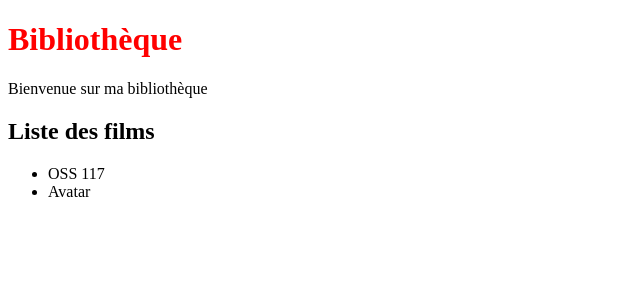
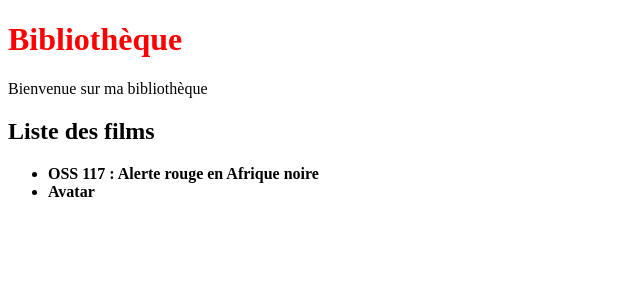
Before and after one commit to robinComa/formation-angular-10-2020, an Angular app: page / in a window 1280 px wide. Shown: the top 300 px of the page, without its empty margins (0-640 px from the left). Built offline with nearby package versions, Linux system fonts and the light colour scheme.

Commit message:
feat(Directives): bold

```diff
--- a/src/app/films/film-list/film-list.component.html
+++ b/src/app/films/film-list/film-list.component.html
@@ -1,6 +1,7 @@
 <h2>Liste des films</h2>
 
 <ul>
-  <li>OSS 117</li>
-  <li>Avatar</li>
+  <li *ngFor="let film of films" appFirstWordBold>
+    {{film.titre}}
+  </li>
 </ul>
--- a/src/app/films/film-list/film-list.component.ts
+++ b/src/app/films/film-list/film-list.component.ts
@@ -1,4 +1,6 @@
 import { Component, OnInit } from '@angular/core';
+import { Film } from '../shared/film';
+import { FilmService } from '../shared/film.service';
 
 @Component({
   selector: 'app-film-list',
@@ -7,9 +9,13 @@ import { Component, OnInit } from '@angular/core';
 })
 export class FilmListComponent implements OnInit {
 
-  constructor() { }
+  films: Film[];
+
+  constructor(private filmService: FilmService) { }
 
   ngOnInit(): void {
+    this.films = this.filmService.findAll();
+    console.log(this.films);
   }
 
 }
--- a/src/app/films/film/film.component.ts
+++ b/src/app/films/film/film.component.ts
@@ -14,9 +14,11 @@ export class FilmComponent implements OnInit {
 
   ngOnInit(): void {
     this.film = {
+      id: 1,
       titre: 'OSS 117 : Alerte rouge en Afrique noire',
       description: '1981. Hubert Bonisseur de La Bath, alias OSS 117, est de retour. Pour cette nouvelle mission, plus délicate, plus périlleuse et plus torride que jamais, il est contraint de faire équipe avec un jeune collègue, le prometteur OSS 1001.',
-      image: 'https://fr.web.img5.acsta.net/pictures/20/09/10/18/05/4458149.jpg'
+      image: 'https://fr.web.img5.acsta.net/pictures/20/09/10/18/05/4458149.jpg',
+      sortie: 1234567890123
     };
   }
 
--- /dev/null
+++ b/src/app/films/shared/film.service.ts
@@ -0,0 +1,42 @@
+import { Injectable } from '@angular/core';
+import { Film } from './film';
+
+const FILMS: Film[] = [{
+  id: 1,
+  titre: 'OSS 117 : Alerte rouge en Afrique noire',
+  description: '1981. Hubert Bonisseur de La Bath, alias OSS 117, est de retour. Pour cette nouvelle mission, plus délicate, plus périlleuse et plus torride que jamais, il est contraint de faire équipe avec un jeune collègue, le prometteur OSS 1001.',
+  image: 'https://fr.web.img5.acsta.net/pictures/20/09/10/18/05/4458149.jpg',
+  sortie: 1234567890123
+}, {
+  id: 2,
+  titre: 'Avatar',
+  description: 'Malgré sa paralysie, Jake Sully, un ancien marine immobilisé dans un fauteuil roulant, est resté un combattant au plus profond de son être. Il est recruté pour se rendre à des années-lumière de la Terre, sur Pandora, où de puissants groupes industriels exploitent un minerai rarissime destiné à résoudre la crise énergétique sur Terre. Parce que l\'atmosphère de Pandora est toxique pour les humains, ceux-ci ont créé le Programme Avatar, qui permet à des " pilotes " humains de lier leur esprit à un avatar, un corps biologique commandé à distance, capable de survivre dans cette atmosphère létale. Ces avatars sont des hybrides créés génétiquement en croisant l\'ADN humain avec celui des Na\'vi, les autochtones de Pandora. Sous sa forme d\'avatar, Jake peut de nouveau marcher. On lui confie une mission d\'infiltration auprès des Na\'vi, devenus un obstacle trop conséquent à l\'exploitation du précieux minerai. Mais tout va changer lorsque Neytiri, une très belle Na\'vi, sauve la vie de Jake...',
+  image: 'http://fr.web.img2.acsta.net/c_215_290/medias/nmedia/18/78/95/70/19485155.jpg',
+  sortie: 1234567890123
+}];
+
+@Injectable()
+export class FilmService {
+
+  constructor() { }
+
+  findAll(): Film[] {
+    return FILMS;
+  }
+
+  get(id: number): Film {
+    return FILMS.find((film: Film) => film.id === id);
+  }
+
+  create(film: Film): Film {
+    return null;
+  }
+
+  update(film: Film): void {
+
+  }
+
+  delete(film: Film): void {
+
+  }
+}
--- a/src/app/films/shared/film.ts
+++ b/src/app/films/shared/film.ts
@@ -1,5 +1,7 @@
 export interface Film {
+  id: number;
   titre: string;
   description: string;
   image: string;
+  sortie: number;
 }
--- /dev/null
+++ b/src/app/films/shared/first-word-bold.directive.ts
@@ -0,0 +1,12 @@
+import { Directive, ElementRef, OnInit } from '@angular/core';
+
+@Directive({
+  selector: '[appFirstWordBold]'
+})
+export class FirstWordBoldDirective {
+
+  constructor(el: ElementRef<HTMLElement>) {
+    el.nativeElement.style.fontWeight = 'bold';
+  }
+
+}
```
Also changed, not shown: src/app/films/films.module.ts (+5 -2 lines), 2 other files (tests, documents, lock files or other folders).
